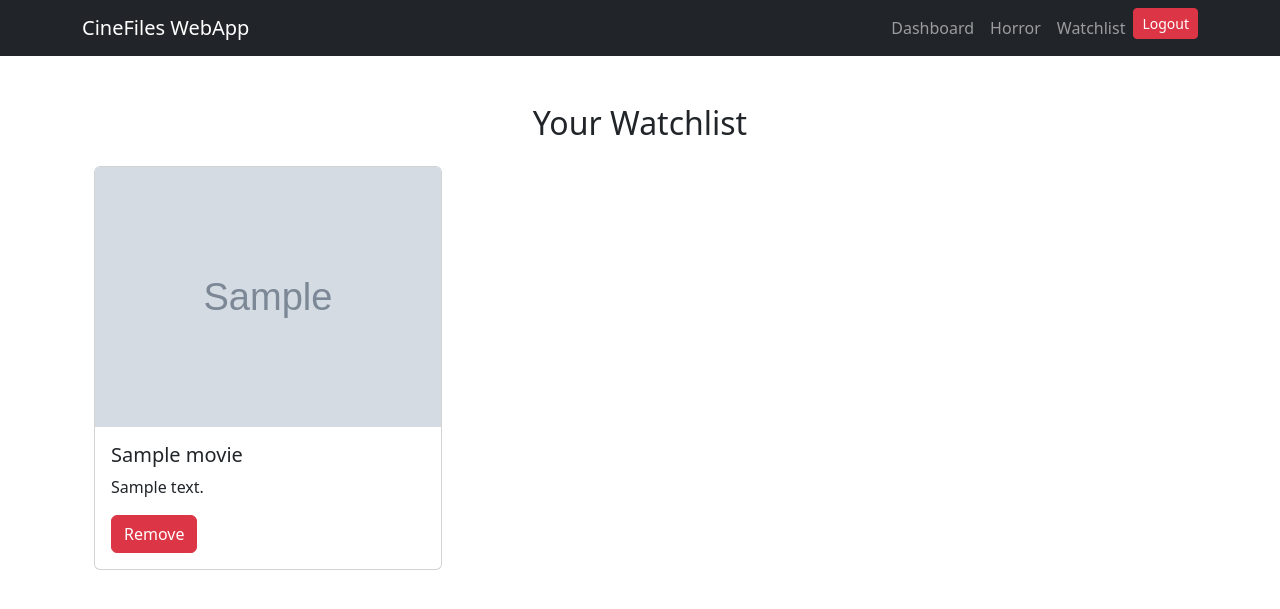
After one commit to mohithstephen/CineFiles-project, a Django app: page /watchlist/ in a window 1280 px wide. The commit adds this page. Shown: the top 609 px of the page. Run offline with Django 5.2, Linux system fonts and the light colour scheme; a user stored in the database is signed in; tables that the repository leaves empty hold one stand-in row (values such as "Sample post"); grey boxes marked "Sample" are stand-in pictures.

Commit message:
Added watchlist feature

```diff
--- a/authentication/templates/base.html
+++ b/authentication/templates/base.html
@@ -23,6 +23,9 @@
                         </li>
                         <li class="nav-item">
                             <a class="nav-link" href="{% url 'genre_page' 1 %}">Horror</a> <!-- Link to Horror genre -->
+                        </li>
+                        <li class="nav-item">
+                            <a class="nav-link" href="{% url 'watchlist_page' %}">Watchlist</a>
                         </li>
                         <li class="nav-item">
                             <form action="{% url 'logout' %}" method="post">
--- /dev/null
+++ b/cinefiles_app/templates/cinefiles_app/watchlist.html
@@ -0,0 +1,29 @@
+{% extends 'base.html' %}
+
+{% block title %}Your Watchlist - CineFiles{% endblock %}
+
+{% block content %}
+<div class="container mt-5">
+    <h2 class="text-center">Your Watchlist</h2>
+    <div class="row mt-4">
+        {% if watchlist_movies %}
+            {% for entry in watchlist_movies %}
+            <div class="col-md-4 mb-4">
+                <div class="card">
+                    <img src="{{ entry.movie.poster_url }}" class="card-img-top" alt="{{ entry.movie.title }}">
+                    <div class="card-body">
+                        <h5 class="card-title">{{ entry.movie.title }}</h5>
+                        <p class="card-text">{{ entry.movie.description|truncatechars:100 }}</p>
+                        <a href="{% url 'remove_from_watchlist' entry.movie.id %}" class="btn btn-danger">
+                            <i class="bi bi-trash"></i> Remove
+                        </a>
+                    </div>
+                </div>
+            </div>
+            {% endfor %}
+        {% else %}
+            <p class="text-center">Your watchlist is empty. Start adding movies!</p>
+        {% endif %}
+    </div>
+</div>
+{% endblock %}
--- a/cinefiles_app/urls.py
+++ b/cinefiles_app/urls.py
@@ -6,4 +6,6 @@ urlpatterns = [
     path('genre/<int:genre_id>/', views.genre_page, name='genre_page'),
     path('add-to-watchlist/<int:movie_id>/', views.add_to_watchlist, name='add_to_watchlist'),
     path('rate-movie/<int:movie_id>/', views.rate_movie, name='rate_movie'),
+    path('watchlist/', views.watchlist_page, name='watchlist_page'),
+    path('remove-from-watchlist/<int:movie_id>/', views.remove_from_watchlist, name='remove_from_watchlist'),
 ]
--- a/cinefiles_app/views.py
+++ b/cinefiles_app/views.py
@@ -2,6 +2,7 @@ from django.shortcuts import render, get_object_or_404, redirect
 from django.contrib import messages
 from .models import Genre, Movie, Watchlist, Rating
 from django.http import HttpResponse
+from .models import Watchlist
 
 def dashboard(request):
     genres = Genre.objects.all()  # Fetch all genres from the database
@@ -55,3 +56,22 @@ def rate_movie(request, movie_id):
             messages.error(request, "You need to log in to rate movies.")
         return redirect('genre_page', genre_id=movie.genre.id)
     return HttpResponse("Invalid request method.", status=405)
+
+def watchlist_page(request):
+    if not request.user.is_authenticated:
+        return redirect('login')  # Redirect to login if the user is not authenticated
+
+    # Fetch all movies in the user's watchlist
+    watchlist_movies = Watchlist.objects.filter(user=request.user).select_related('movie')
+
+    return render(request, 'cinefiles_app/watchlist.html', {'watchlist_movies': watchlist_movies})
+
+def remove_from_watchlist(request, movie_id):
+    if not request.user.is_authenticated:
+        return redirect('login')  # Redirect to login if the user is not authenticated
+
+    # Remove the movie from the user's watchlist
+    watchlist_entry = get_object_or_404(Watchlist, user=request.user, movie_id=movie_id)
+    watchlist_entry.delete()
+    messages.success(request, "Movie removed from your watchlist.")
+    return redirect('watchlist_page')
```
